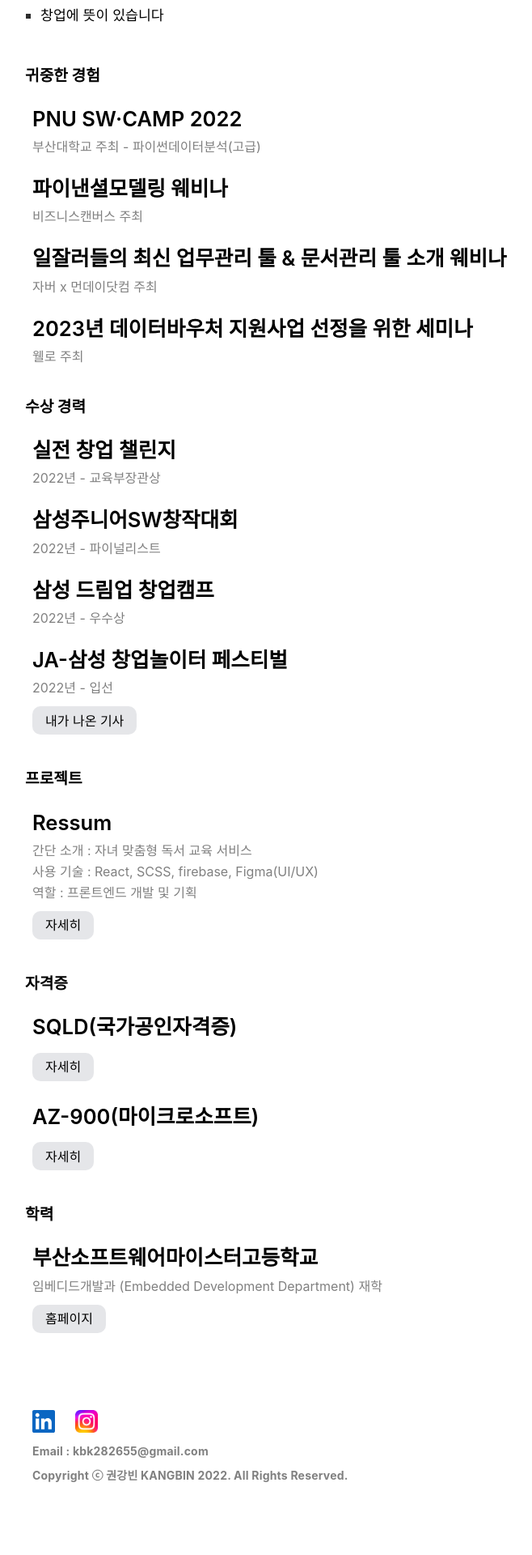
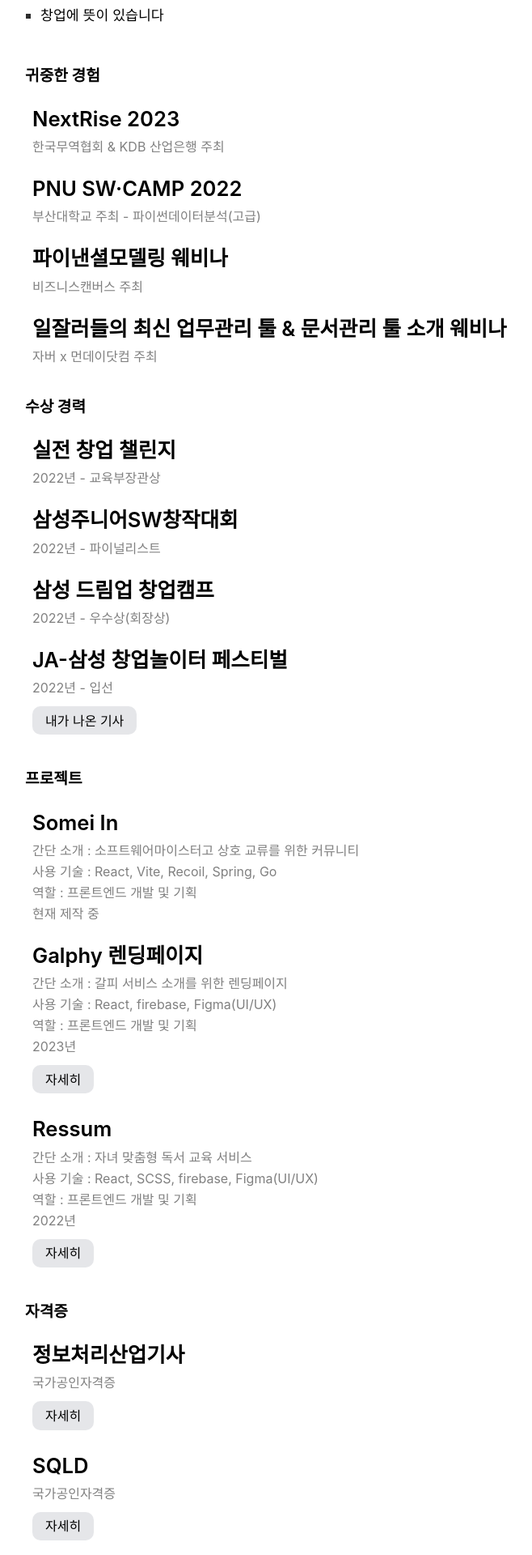
Before and after one commit to kwonkangbin/About_kwonkangbin, a React (Create React App) app: page / in a window 1280 px wide. Shown: the part 620-2540 px from the top of the page at 81% size, without its empty margins (175-833 px from the left). Before the commit the page ends 2511 px from the top, so only its background shows below. Built offline with nearby package versions, Linux system fonts and the light colour scheme; a web font is replaced by a local one.

Commit message:
업데이트

```diff
--- a/src/Pages/Deed.js
+++ b/src/Pages/Deed.js
@@ -6,11 +6,16 @@
 import AZ900 from "../assets/AZ-900.md";
 import SQLD from "../assets/SQLD.md";
 import NEWS from "../assets/News.md";
+import IndustrialEngineerInformationProcessing from "../assets/Industrial-Engineer-Information-Processing.md"
 
 const data = [
   {
     id: "AZ-900",
     detail: AZ900,
+  },
+  {
+    id: "Industrial-Engineer-Information-Processing",
+    detail: IndustrialEngineerInformationProcessing,
   },
   {
     id: "SQLD",
--- /dev/null
+++ b/src/assets/Industrial-Engineer-Information-Processing.md
@@ -0,0 +1,5 @@
+# 정보처리산업기사 상세 페이지입니다.
+
+## 자격증
+![앞장](https://github.com/kwonkangbin/About_kwonkangbin/assets/105830988/3a6d7d51-d721-484e-995e-acaa940addbb)
+![뒷장](https://github.com/kwonkangbin/About_kwonkangbin/assets/105830988/fc0265b2-b767-4ce4-803f-371aa97da916)
--- a/src/components/Content/Awards.js
+++ b/src/components/Content/Awards.js
@@ -13,7 +13,7 @@
             <h3>삼성주니어SW창작대회</h3>
             <p>2022년 - 파이널리스트</p>
             <h3>삼성 드림업 창업캠프</h3>
-            <p>2022년 - 우수상</p>
+            <p>2022년 - 우수상(회장상)</p>
             <h3>JA-삼성 창업놀이터 페스티벌</h3>
             <p>2022년 - 입선</p>
             <LinkButton to="ViewDetail/News">내가 나온 기사</LinkButton>
--- a/src/components/Content/Certificate.js
+++ b/src/components/Content/Certificate.js
@@ -8,9 +8,14 @@
     return (
         <S.FadeIn ref={ref} className={inView ? "viewed" : ""}>
             <h2>자격증</h2>
-            <h3>SQLD(국가공인자격증)</h3>
+            <h3>정보처리산업기사</h3>
+            <p>국가공인자격증</p>
+            <LinkButton to="ViewDetail/Industrial-Engineer-Information-Processing">자세히</LinkButton>
+            <h3>SQLD</h3>
+            <p>국가공인자격증</p>
             <LinkButton to="ViewDetail/SQLD">자세히</LinkButton>
-            <h3>AZ-900(마이크로소프트)</h3>
+            <h3>AZ-900</h3>
+            <p>마이크로소프트</p>
             <LinkButton to="ViewDetail/AZ-900">자세히</LinkButton>
         </S.FadeIn>
     );
--- a/src/components/Content/Experiences.js
+++ b/src/components/Content/Experiences.js
@@ -7,14 +7,14 @@
     return (
         <S.FadeIn ref={ref} className={inView ? "viewed" : ""}>
             <h2>귀중한 경험</h2>
+            <h3>NextRise 2023</h3>
+            <p>한국무역협회 & KDB 산업은행 주최</p>
             <h3>PNU SW·CAMP 2022</h3>
             <p>부산대학교 주최 - 파이썬데이터분석(고급)</p>
             <h3>파이낸셜모델링 웨비나</h3>
             <p>비즈니스캔버스 주최</p>
             <h3>일잘러들의 최신 업무관리 툴 & 문서관리 툴 소개 웨비나</h3>
             <p>자버 x 먼데이닷컴 주최</p>
-            <h3>2023년 데이터바우처 지원사업 선정을 위한 세미나</h3>
-            <p>웰로 주최</p>
         </S.FadeIn>
     );
 }
--- a/src/components/Content/Project.js
+++ b/src/components/Content/Project.js
@@ -8,10 +8,22 @@
     return (
         <S.FadeIn ref={ref} className={inView ? "viewed" : ""}>
             <h2>프로젝트</h2>
+            <h3>Somei In</h3>
+            <p>간단 소개 : 소프트웨어마이스터고 상호 교류를 위한 커뮤니티</p>
+            <p>사용 기술 : React, Vite, Recoil, Spring, Go</p>
+            <p>역할 : 프론트엔드 개발 및 기획</p>
+            <p>현재 제작 중</p>
+            <h3>Galphy 렌딩페이지</h3>
+            <p>간단 소개 : 갈피 서비스 소개를 위한 렌딩페이지</p>
+            <p>사용 기술 : React, firebase, Figma(UI/UX)</p>
+            <p>역할 : 프론트엔드 개발 및 기획</p>
+            <p>2023년</p>
+            <LinkButton to="https://www.galphy.app/">자세히</LinkButton>
             <h3>Ressum</h3>
             <p>간단 소개 : 자녀 맞춤형 독서 교육 서비스</p>
             <p>사용 기술 : React, SCSS, firebase, Figma(UI/UX)</p>
             <p>역할 : 프론트엔드 개발 및 기획</p>
+            <p>2022년</p>
             <LinkButton to="https://github.com/Ressum/FrontEnd">자세히</LinkButton>
         </S.FadeIn>
     );
--- a/src/index.js
+++ b/src/index.js
@@ -19,6 +19,11 @@
     font-family: source-code-pro, Menlo, Monaco, Consolas, 'Courier New',
       monospace;
   }
+
+  img{
+    max-width: 800px !important;
+    max-height: 800px !important;
+  }
 `;
 
 const root = ReactDOM.createRoot(document.getElementById('root'));
```
